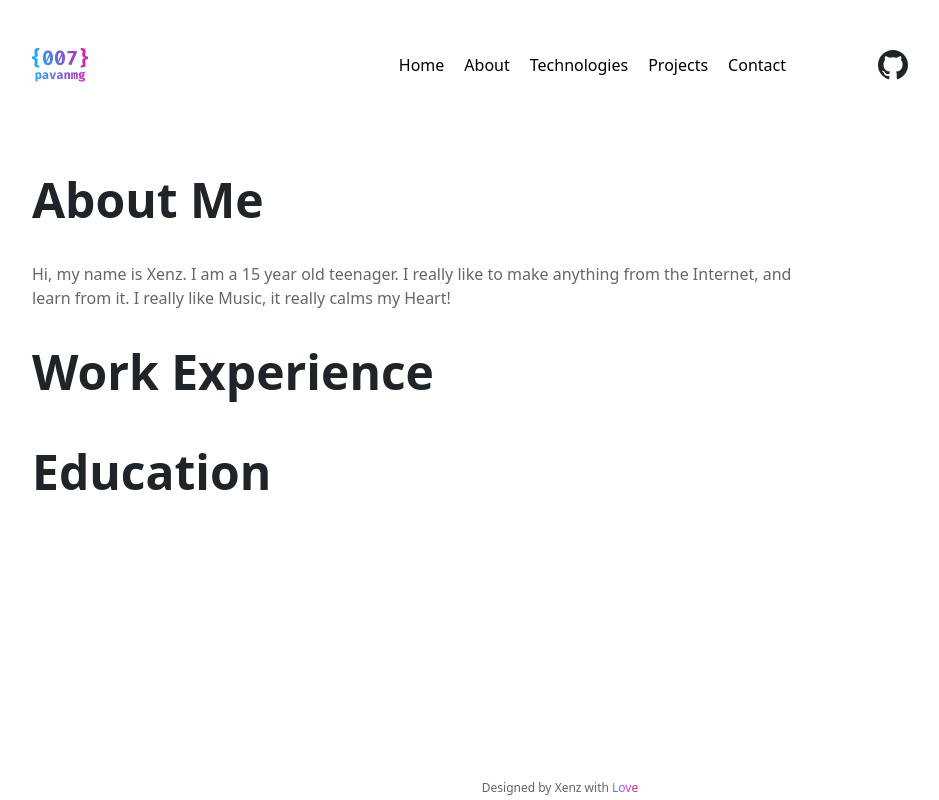
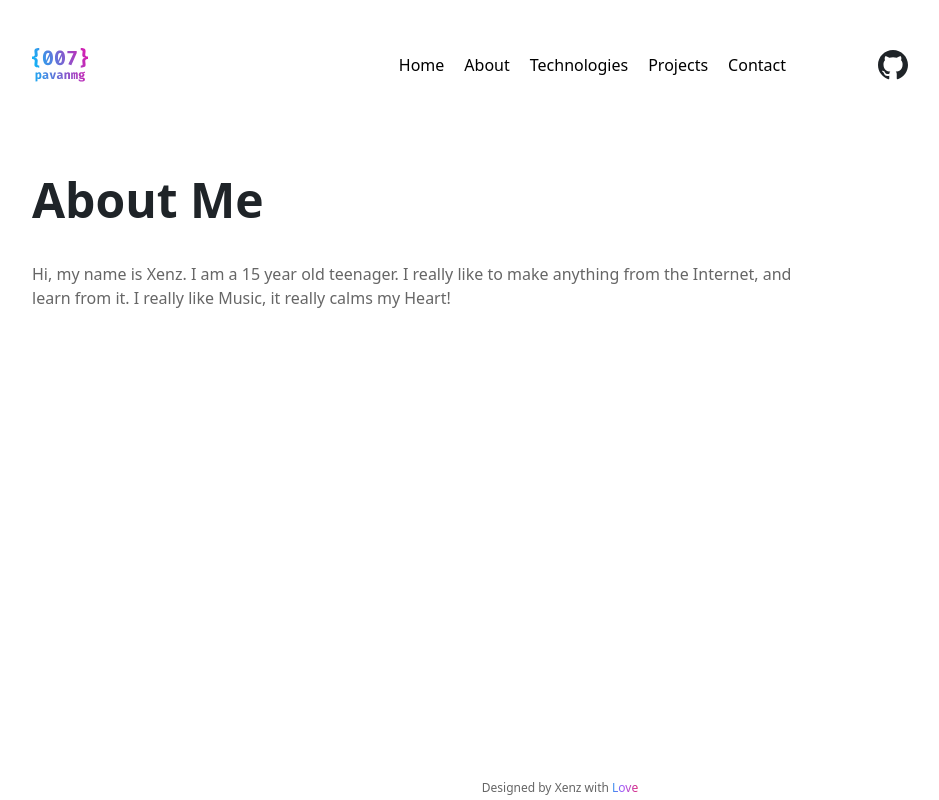
Before and after one commit to RavensVenix/Portfolio, a React (Create React App) app: page /about in a window 1280 px wide. Shown: the whole page, without its empty margins (160-1099 px from the left). Built offline with nearby package versions, Linux system fonts and the light colour scheme.

Commit message:
Portfolio

```diff
--- a/src/Pages/About.js
+++ b/src/Pages/About.js
@@ -11,38 +11,6 @@ function About() {
         </h1>
         <p className="text-content py-8 lg:max-w-3xl">{personalDetails.about}</p>
       </section>
-      <section>
-        <h1 className="text-2xl text-dark-heading dark:text-light-heading md:text-4xl xl:text-5xl xl:leading-tight font-bold">
-          Work Experience
-        </h1>
-        {React.Children.toArray(
-          workDetails.map(({ Position, Company, Location, Type, Duration }) => (
-            <Work
-              position={Position}
-              company={Company}
-              location={Location}
-              type={Type}
-              duration={Duration}
-            />
-          ))
-        )}
-      </section>
-      <section>
-        <h1 className="text-2xl pt-10 text-dark-heading dark:text-light-heading md:text-4xl xl:text-5xl xl:leading-tight font-bold">
-          Education
-        </h1>
-        {React.Children.toArray(
-          eduDetails.map(({ Position, Company, Location, Type, Duration }) => (
-            <Work
-              position={Position}
-              company={Company}
-              location={Location}
-              type={Type}
-              duration={Duration}
-            />
-          ))
-        )}
-      </section>
     </main>
   );
 }
```
